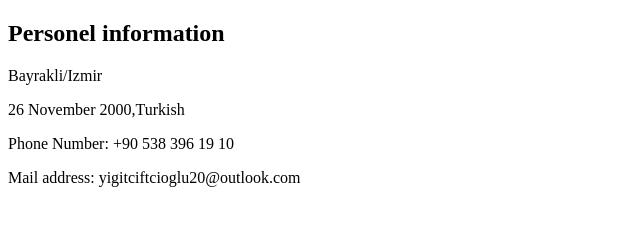
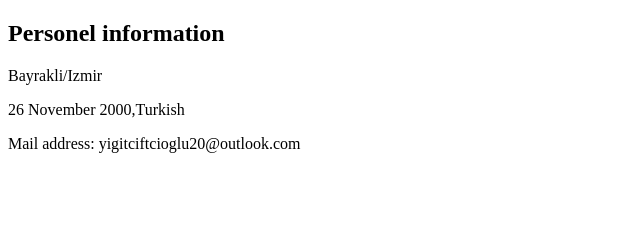
Before and after one commit to yigitcftcgl/cv, a plain HTML site: page contact-me.html in a window 1280 px wide. Shown: the whole page, without its empty margins (0-640 px from the left). Drawn offline with Linux system fonts and the light colour scheme.

Commit message:
Update contact-me.html

```diff
--- a/contact-me.html
+++ b/contact-me.html
@@ -8,7 +8,6 @@
     <h2>Personel information</h1>
     <p>Bayrakli/Izmir</p>
     <p>26 November 2000,Turkish</p>
-    <p>Phone Number: +90 538 396 19 10</p>
     <p>Mail address: yigitciftcioglu20@outlook.com</p>
   </body>
 </html>
```
